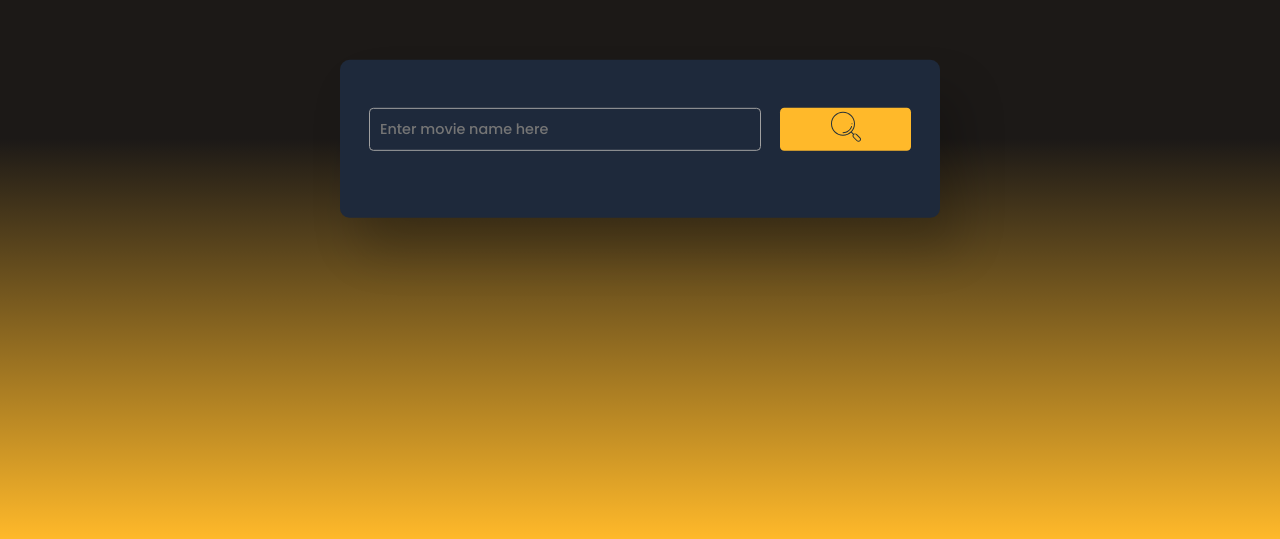
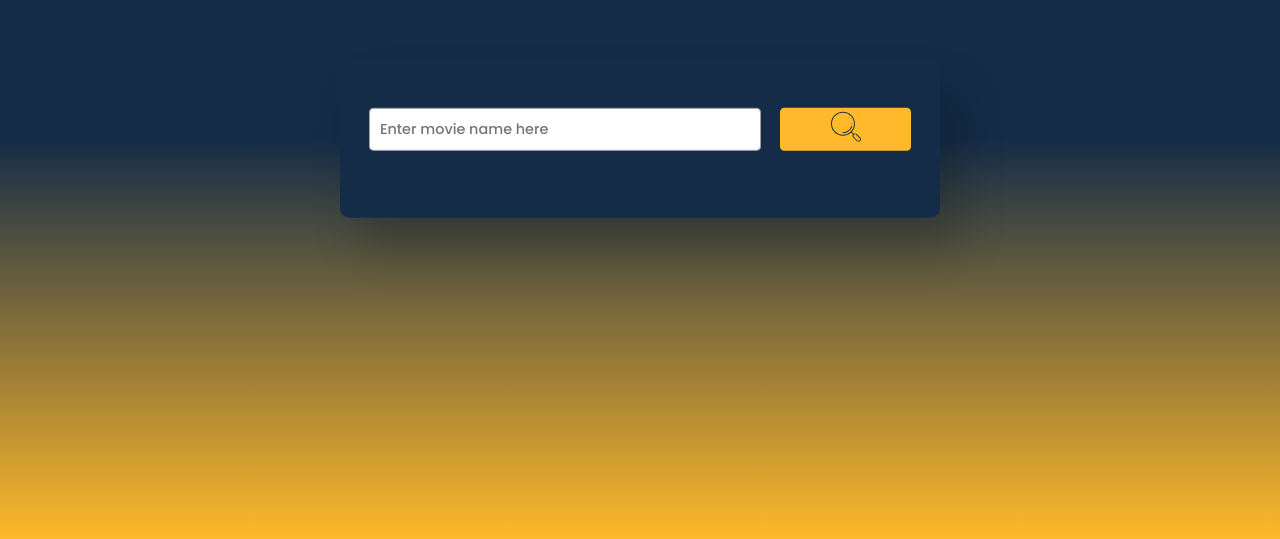
Before and after one commit to Raffaeleb003/Movie-Info-App, a plain HTML site: page index.html in a window 1280 px wide. Shown: the part 261-800 px from the top of the page. Drawn offline with Linux system fonts and the light colour scheme.

Commit message:
color changed

```diff
--- a/style.css
+++ b/style.css
@@ -9,7 +9,7 @@
 
 body {
     height: 100vh;
-    background: linear-gradient(#1c1917 50%, #ffb92a)
+    background: linear-gradient(#142c47 50%, #ffb92a);
 }
 
 .container {
@@ -17,7 +17,7 @@ body {
     width: 90vw;
     max-width: 37.5em;
     padding: 3em 1.8em;
-    background-color: #1e293b;
+    background-color: #142c47;
     position: absolute;
     transform: translate(-50%, -50%);
     top: 50%;
@@ -29,21 +29,21 @@ body {
 .search-container {
     display: grid;
     grid-template-columns: 9fr 3fr;
-    gap: 1.2em
+    gap: 1.2em;
 }
 
 .search-container input {
     font-size: 0.9em;
     outline: none;
     border-radius: 0.3em;
-    background-color: transparent;
+    background-color: #fff;
     border: 1px solid #a0a0a0;
-    color: #fff;
-    padding: 0.7em
+    color: #142c47;
+    padding: 0.7em;
 }
 
 .search-container input:focus {
-    border-color: #fff;
+    border-color: #ffb92a;
 }
 
 .search-container button {
@@ -53,4 +53,5 @@ body {
     cursor: pointer;
     border: none;
     background-color: #ffb92a;
+    color: #fff;
 }
```
